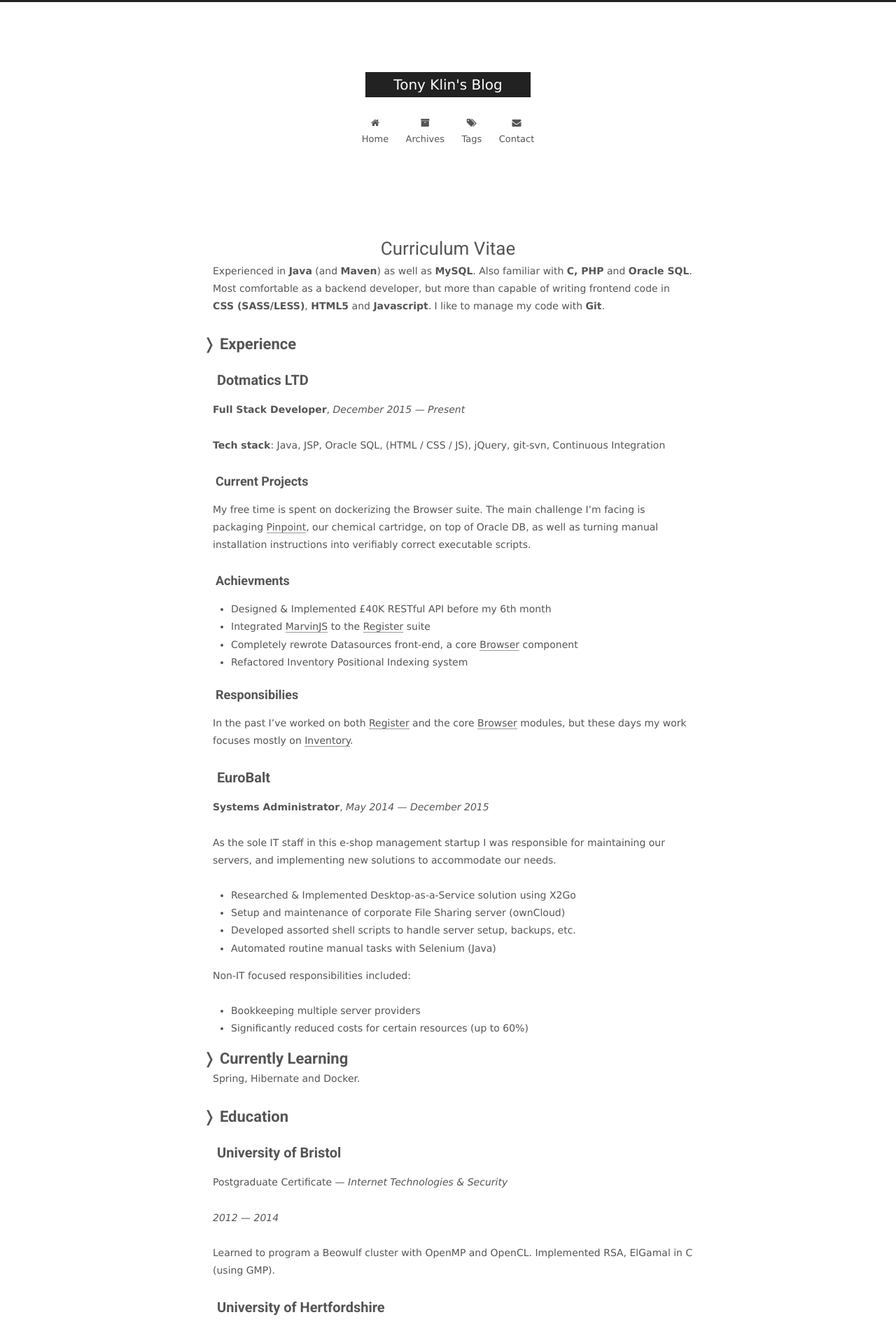
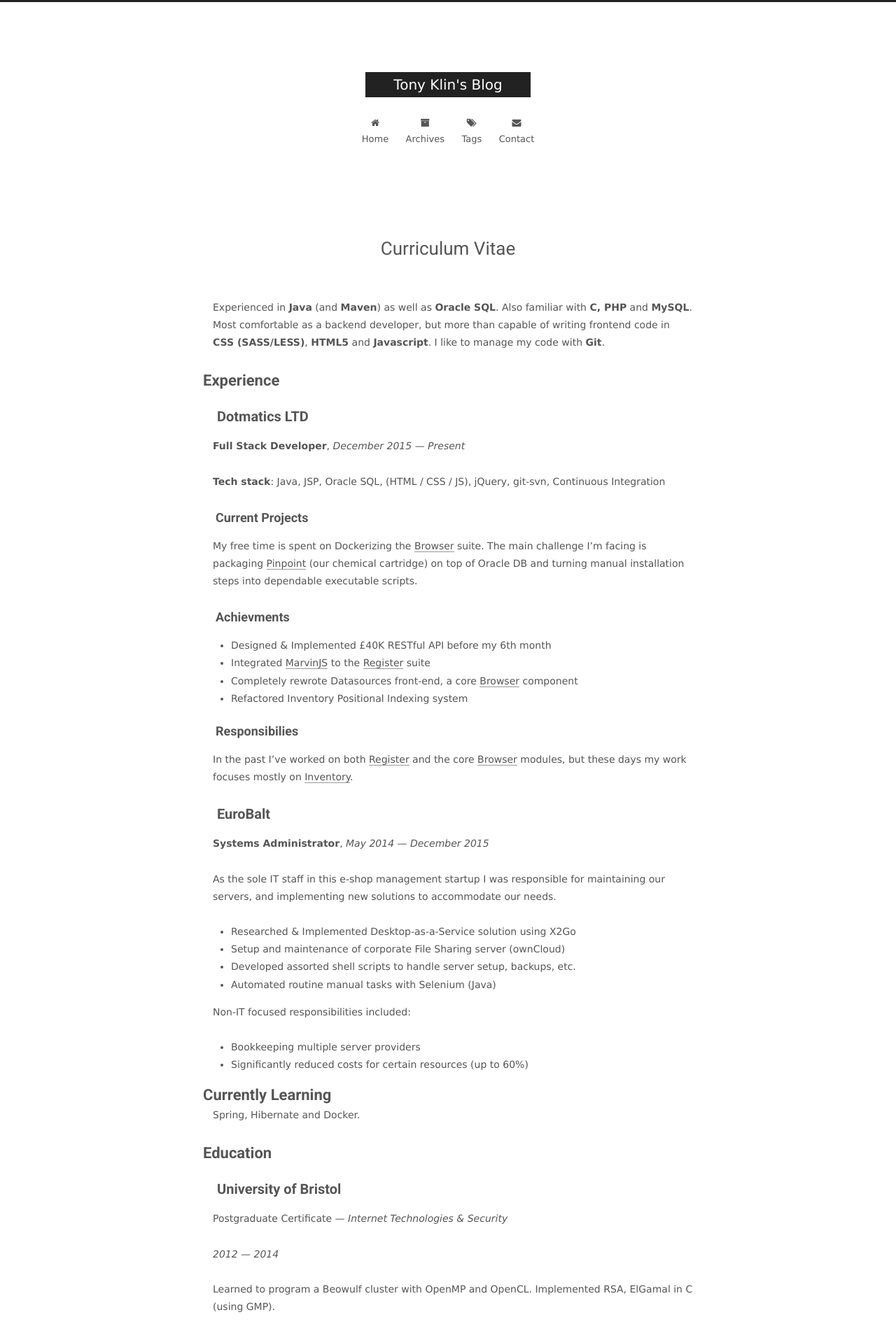
Before and after one commit to aklin/aklin.github.io, a Jekyll site: the page built from cv.md, in a window 1280 px wide. Shown: the top 1902 px of the page at 70% size. Built offline with Jekyll 4.4.1, drawn with Linux system fonts in a browser that asks for light colours.

Commit message:
Add browser link, remove weird ❭ prependage, prioritise Oralce over MySQL

```diff
--- a/cv.md
+++ b/cv.md
@@ -6,11 +6,11 @@ permalink: /cv/
 ---
 
 <style>
-h1:not(.post-title)::before{content: "❭ ";}
+.post-title{margin-bottom: 2em;}
 h2,h3,h4,h5,p{margin-left: 1em;}
 </style>
 
-Experienced in **Java** (and **Maven**) as well as **MySQL**. Also familiar with **C, PHP** and **Oracle SQL**.
+Experienced in **Java** (and **Maven**) as well as **Oracle SQL**. Also familiar with **C, PHP** and **MySQL**.
 Most comfortable as a backend developer, but more than capable of writing frontend code in **CSS (SASS/LESS)**,
 **HTML5** and **Javascript**. I like to manage my code with **Git**.
 
@@ -25,9 +25,9 @@ Most comfortable as a backend developer, but more than capable of writing fronte
 
 ### Current Projects
 
-My free time is spent on dockerizing the Browser suite. The main challenge I'm facing is packaging
-[Pinpoint][link-pp], our chemical cartridge, on top of Oracle DB, as well as turning manual installation
-instructions into verifiably correct executable scripts.
+My free time is spent on Dockerizing the [Browser][link-bro] suite. The main challenge I'm facing is packaging
+[Pinpoint][link-pp] (our chemical cartridge) on top of Oracle DB and turning manual installation steps into
+dependable executable scripts.
 
 ### Achievments
 
```
